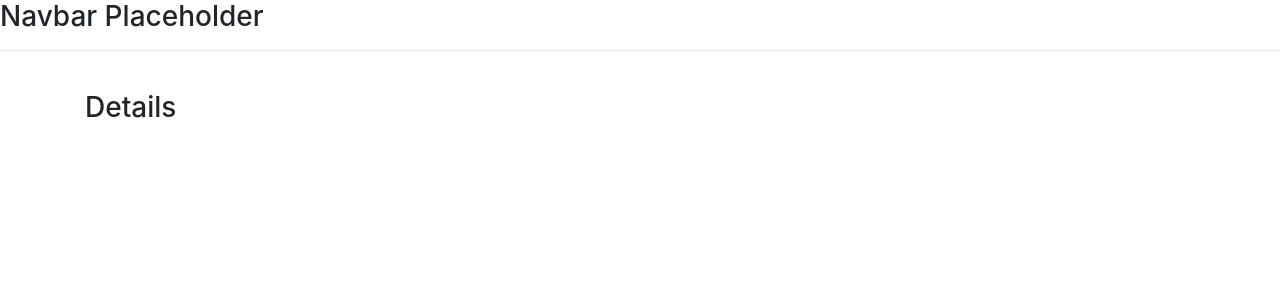
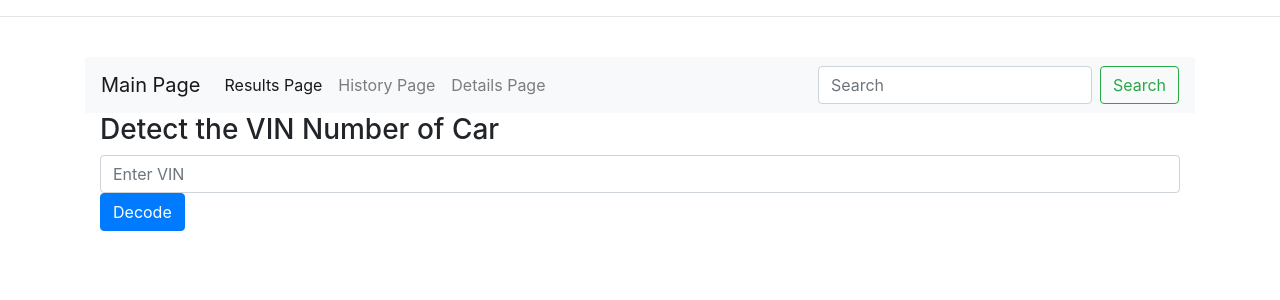
Before and after one commit to RITESH-Kapse/VehicleIdentificationNumber, a Django app: page / in a window 1280 px wide. Shown: the top 300 px of the page. Run offline with Django 3.2, Linux system fonts and the light colour scheme; some libraries are stand-ins or nearby versions.

Commit message:
Updated Html File Contents

```diff
--- a/Website/templates/Website/Details.html
+++ b/Website/templates/Website/Details.html
@@ -1,5 +1,9 @@
 {% extends 'Website/main.html' %}
 {% load static %}
 {% block content %}
-     <h3>Details</h3>
+     <div class="container">
+
+     <input class="form-control mr-sm-2" type="search" placeholder="Enter VIN" aria-label="Enter VIN">
+     <button type="button" class="btn btn-primary">Decode</button>
+     </div>
 {% endblock content %}
--- a/Website/templates/Website/History.html
+++ b/Website/templates/Website/History.html
@@ -1,2 +1,3 @@
+{% extends 'Website/main.html' %}
 {% load static %}
 <h1>History Page</h1>
--- a/Website/templates/Website/Main.html
+++ b/Website/templates/Website/Main.html
@@ -13,11 +13,44 @@
 </head>
 <body>
 
-        <h3>Navbar Placeholder</h3>
+
         <hr>
 
          <div class="container">
                 <br>
+
+                <nav class="navbar navbar-expand-lg navbar-light bg-light">
+                <a class="navbar-brand" href="{% url 'Details' %}">Main Page</a>
+                <button class="navbar-toggler" type="button" data-toggle="collapse" data-target="#navbarSupportedContent" aria-controls="navbarSupportedContent" aria-expanded="false" aria-label="Toggle navigation">
+                <span class="navbar-toggler-icon"></span>
+                </button>
+
+                <div class="collapse navbar-collapse" id="navbarSupportedContent">
+                <ul class="navbar-nav mr-auto">
+                <li class="nav-item active">
+                        <a class="nav-link" href="{% url 'Results' %}">Results Page <span class="sr-only">(current)</span></a>
+                </li>
+                <li class="nav-item">
+                        <a class="nav-link" href="{% url 'History' %}">History Page</a>
+                </li>
+
+                <li class="nav-item">
+                        <a class="nav-link " href="{% url 'index' %}">Details Page</a>
+                </li>
+                </ul>
+                <form class="form-inline my-2 my-lg-0">
+                <input class="form-control mr-sm-2" type="search" placeholder="Search" aria-label="Search">
+                <button class="btn btn-outline-success my-2 my-sm-0" type="submit">Search</button>
+                </form>
+                </div>
+                </nav>
+
+                <div class="container">
+
+                <h3>Detect the VIN Number of Car</h3>
+
+                </div>
+
                 {% block content %}
 
 
--- a/Website/templates/Website/Results.html
+++ b/Website/templates/Website/Results.html
@@ -1,2 +1,3 @@
+{% extends 'Website/main.html' %}
 {% load static %}
 <h1>Results Page</h1>
```
Also changed, not shown: db.sqlite3.
